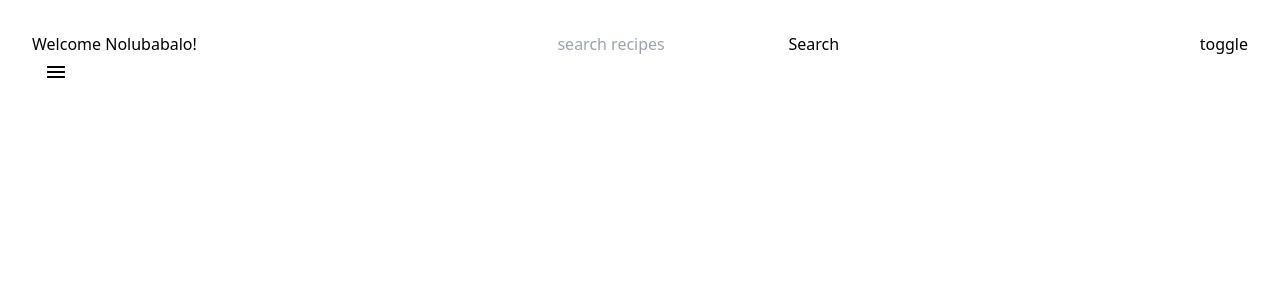
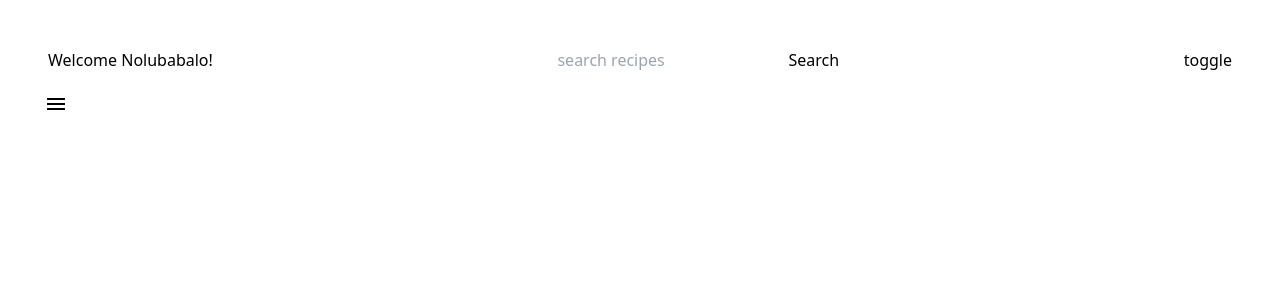
Before and after one commit to Nolu-M/recipes, a React (Vite) app: page / in a window 1280 px wide. Shown: the top 300 px of the page. Built offline with nearby package versions, Linux system fonts and the light colour scheme.

Commit message:
CSS changes to Navbar

```diff
--- a/src/components/Navbar.jsx
+++ b/src/components/Navbar.jsx
@@ -2,7 +2,7 @@ import React from 'react'
 
 const Navbar = () => {
     return (
-        <div className=''>
+        <div className='p-4'>
             <div className='flex justify-between mb-4'>
                 <h1>Welcome Nolubabalo!</h1>
                 <div>
```
